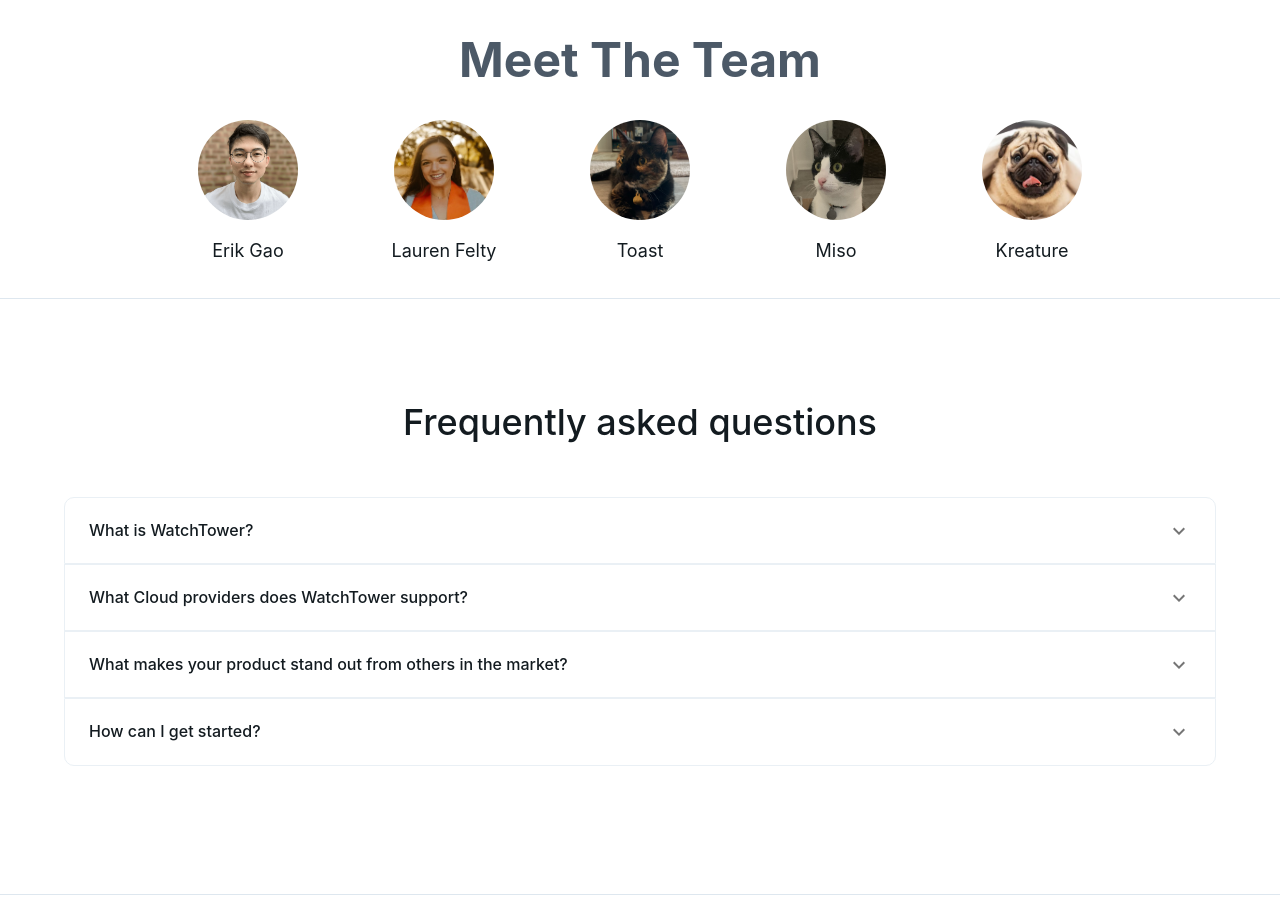
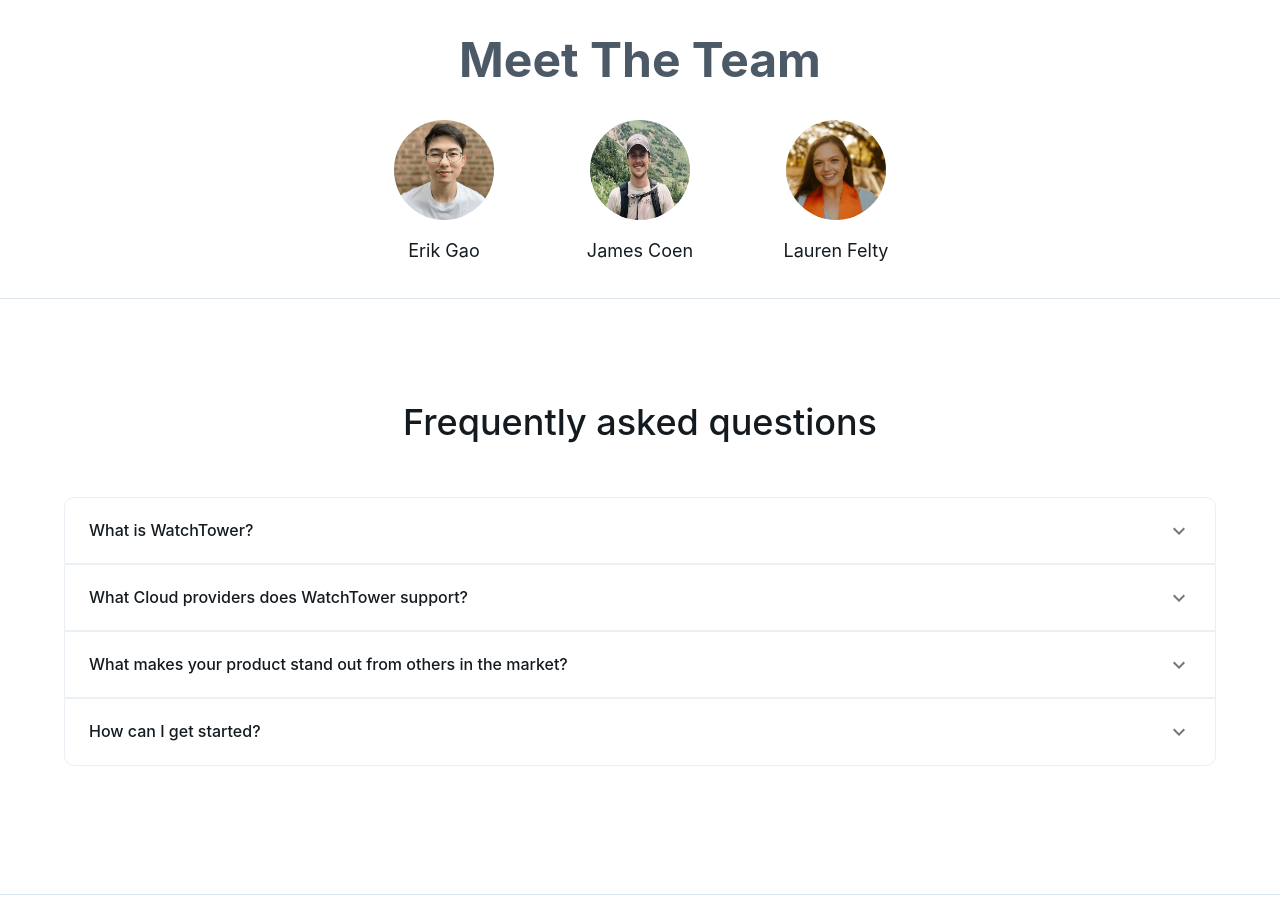
Before and after one commit to WatchTower-Open-Source/Landing-Page, a React app: page / in a window 1280 px wide. Shown: the part 2320-3237 px from the top of the page. Built offline with nearby package versions, Linux system fonts and the light colour scheme.

Commit message:
add James photo

```diff
--- a/src/components/Team.tsx
+++ b/src/components/Team.tsx
@@ -4,14 +4,19 @@ import Typography from '@mui/material/Typography';
 import Grid from '@mui/material/Grid';
 import { useTheme } from '@mui/system';
 import Erik from '../assets/Erik.png';
+import James from '../assets/James.png';
 import Lauren from '../assets/Lauren.png';
 import Toast from '../assets/Toast.png';
 import Miso from '../assets/Miso.png';
 import Pug from '../assets/Pug.png';
 
-const whiteLogos = [Erik, Lauren, Toast, Miso, Pug];
-const darkLogos = [Erik, Lauren, Toast, Miso, Pug];
-const names = ['Erik Gao', 'Lauren Felty', 'Toast', 'Miso', 'Kreature'];
+const whiteLogos = [Erik, James, Lauren];
+const darkLogos = [Erik, James, Lauren];
+const names = ['Erik Gao', 'James Coen', 'Lauren Felty'];
+
+const whiteSecondaryImages = [Toast, Miso, Pug];
+const darkSecondaryImages = [Toast, Miso, Pug];
+const secondNames = ['Toast', 'Miso', 'Kreature'];
 
 const logoStyle: React.CSSProperties = {
   width: '100px',
--- a/src/types/index.d.ts
+++ b/src/types/index.d.ts
@@ -3,7 +3,7 @@ declare module '*.png' {
   export default value;
 }
 
-declare module '*.jpg' {
+declare module '*.jpeg' {
   const value: string;
   export default value;
 }
--- a/webpack.config.js
+++ b/webpack.config.js
@@ -23,7 +23,7 @@ module.exports = {
         use: ['style-loader', 'css-loader', 'sass-loader'],
       },
       {
-        test: /\.(png|svg|jpg|gif)$/,
+        test: /\.(png|svg|jpg|jpeg|gif)$/,
         use: ['file-loader'],
       },
     ],
```
Also changed, not shown: src/assets/James.png (added), 1 other file (tests, documents, lock files or other folders).
